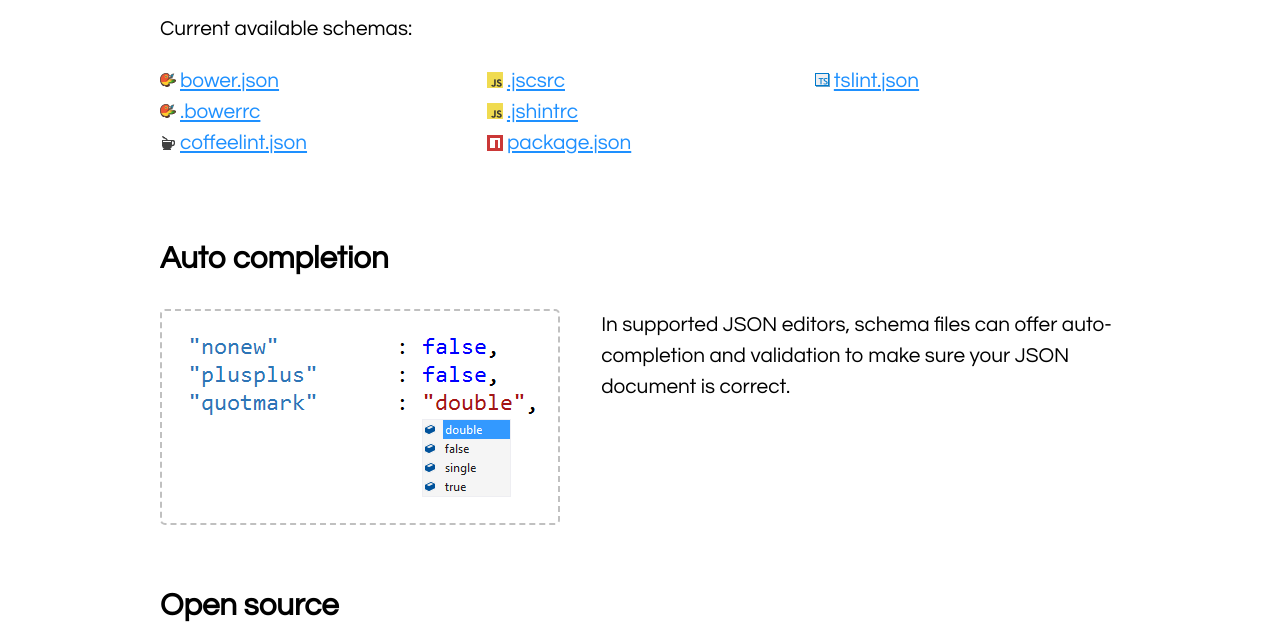
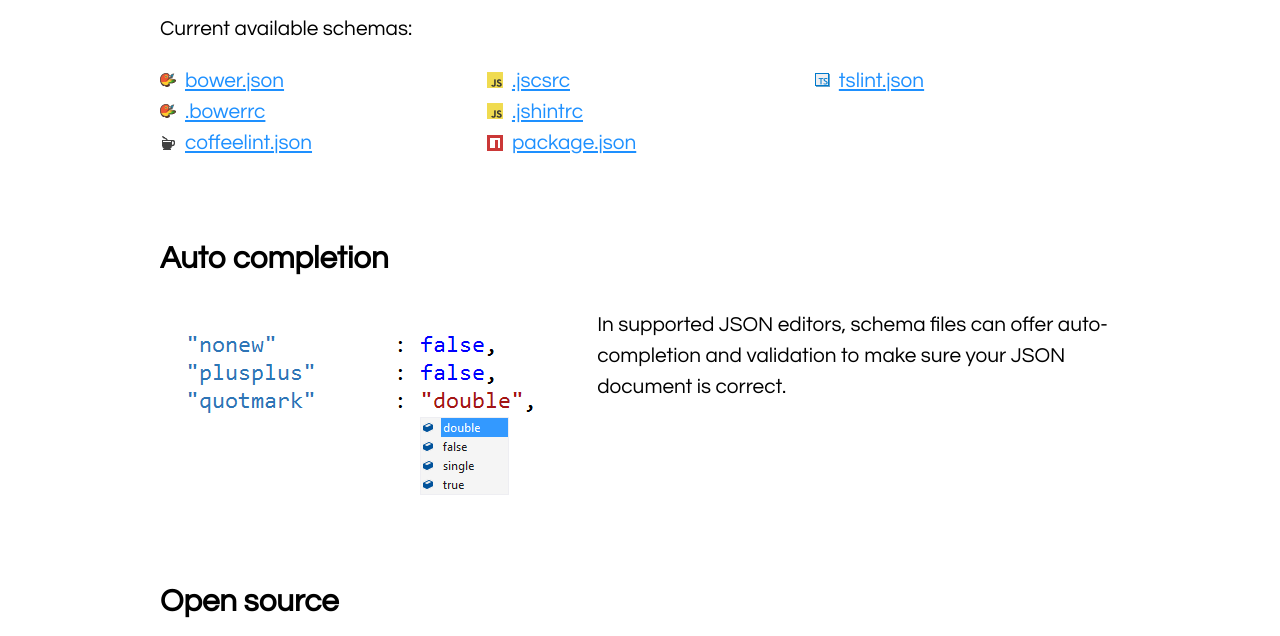
Before and after one commit to redaktor/SchemaStore, a plain HTML site: page SchemaStore/index.html in a window 1280 px wide. Shown: the part 164-800 px from the top of the page. Drawn offline with Linux system fonts and the light colour scheme.

Commit message:
Added README.md

```diff
--- a/SchemaStore/css/site.css
+++ b/SchemaStore/css/site.css
@@ -27,8 +27,6 @@
         #main article img {
             float: left;
             padding: 1em;
-            border: 2px dashed silver;
-            border-radius: 5px;
         }
 
             #main article img.left {
@@ -59,7 +57,7 @@
         #main ul li a {
             color: dodgerblue;
             background: no-repeat left center;
-            padding-left: 20px;
+            padding-left: 25px;
         }
 
             #main ul li a[href*=bower] {
```
Also changed, not shown: README.md (added), 1 other file.
